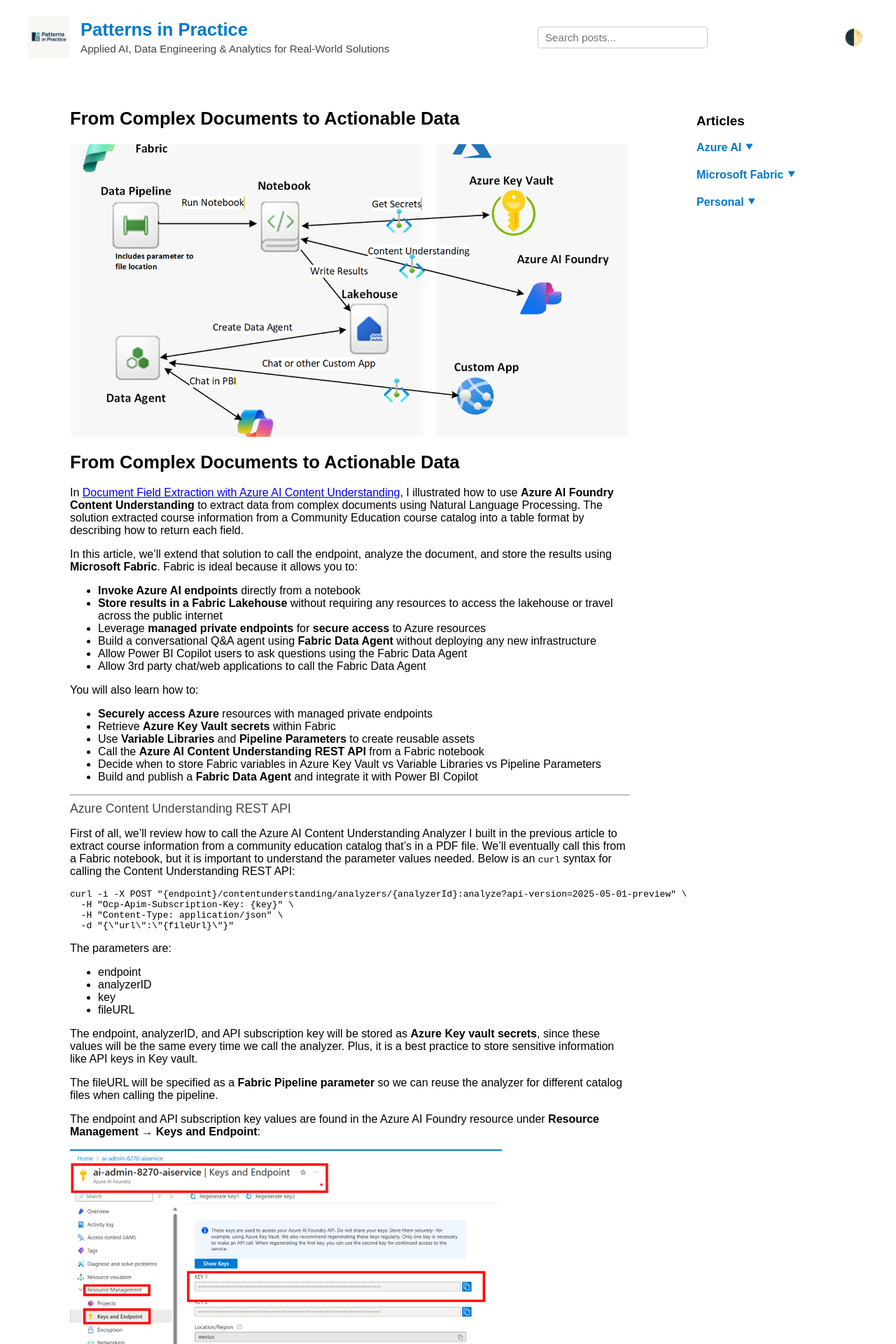
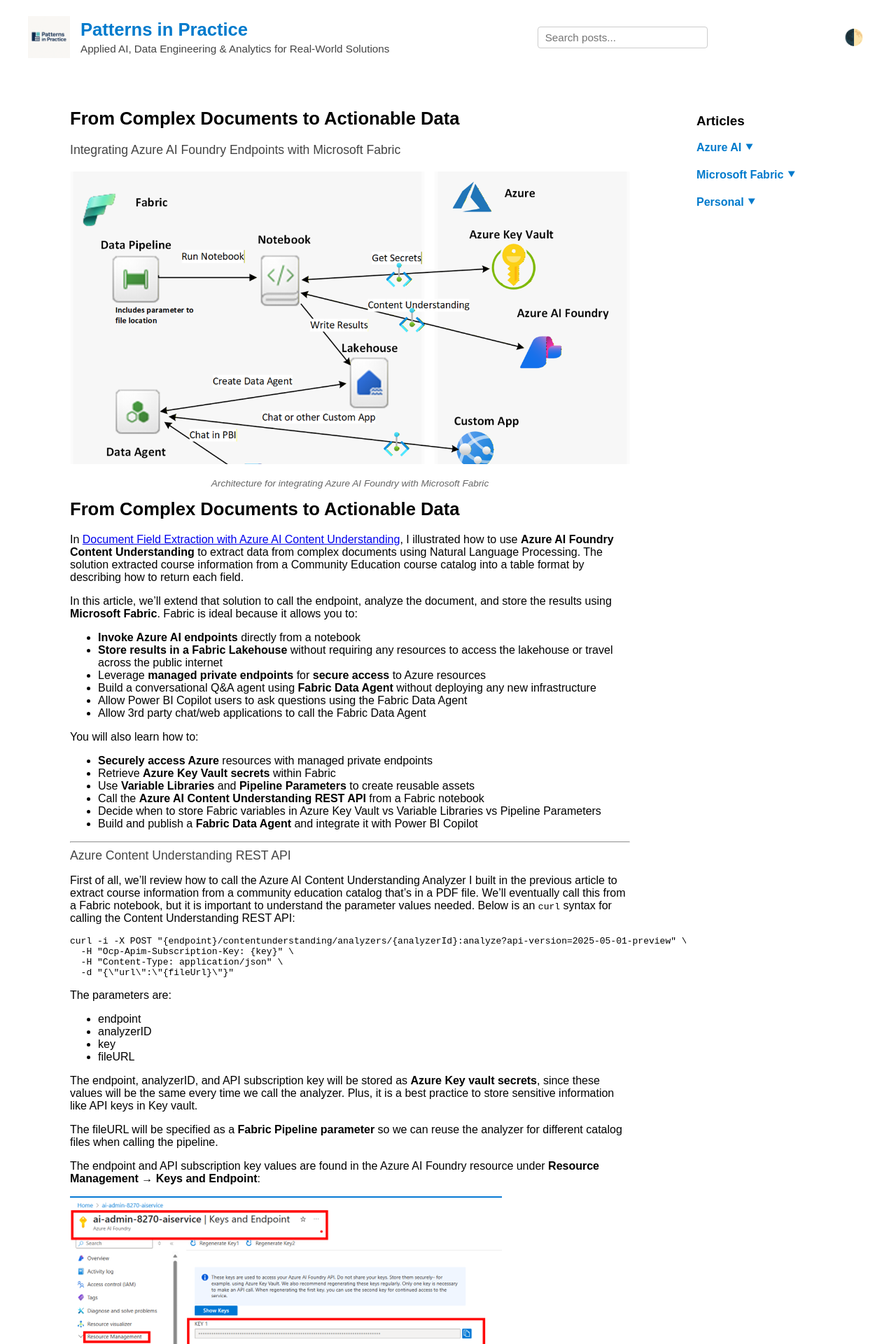
Before and after one commit to jehayesms/jean-hayes-ai-analytics, a Jekyll site: the page built from _posts/2025-10-21-fabric-ai-content-understanding.md, in a window 1280 px wide. Shown: the top 1920 px of the page at 70% size. Built offline with Jekyll 4.4.1, drawn with Linux system fonts in a browser that asks for light colours; comment, search, counter and statistics services are not loaded.

Commit message:
fix image crop

```diff
--- a/_layouts/default.html
+++ b/_layouts/default.html
@@ -61,7 +61,10 @@
       <h2>{{ page.subtitle }}</h2>
       {% if page.image %}
         <img src="{{ page.image | relative_url }}" alt="Blog Image" class="blog-image">
-      {% endif %}
+        {% if page.image_caption %}
+          <p class="image-caption">{{ page.image_caption }}</p>
+       {% endif %}
+     {% endif %}
       <div class="post-content">
         {{ content }}
       </div>
--- a/_posts/2025-10-21-fabric-ai-content-understanding.md
+++ b/_posts/2025-10-21-fabric-ai-content-understanding.md
@@ -1,10 +1,11 @@
 ---
 layout: default
 title: "From Complex Documents to Actionable Data"
-subtile: "Integrating Azure AI Foundry Endpoints with Microsoft Fabric"
+subtitle: "Integrating Azure AI Foundry Endpoints with Microsoft Fabric"
 date: 2025-10-21
 categories: [Azure AI, Microsoft Fabric]
 image: /assets/images/fabric-ai-cu/architecture.png
+image_caption: "Architecture for integrating Azure AI Foundry with Microsoft Fabric"
 ---
 
 # From Complex Documents to Actionable Data
--- a/assets/css/style.css
+++ b/assets/css/style.css
@@ -98,8 +98,18 @@
   height: auto;
   aspect-ratio: 1200 / 627;  /* Maintain correct aspect ratio */
   object-fit: cover;         /* Crop to fill container if needed */
+  object-position: center 20%; /* move crop down slightly */
   margin: 20px auto;
 }
+
+.image-caption {
+  text-align: center;
+  font-size: 0.85em;
+  color: #666;
+  margin-top: 6px;
+  font-style: italic;
+}
+
 
 .category-group {
   margin-bottom: 1em;
```
